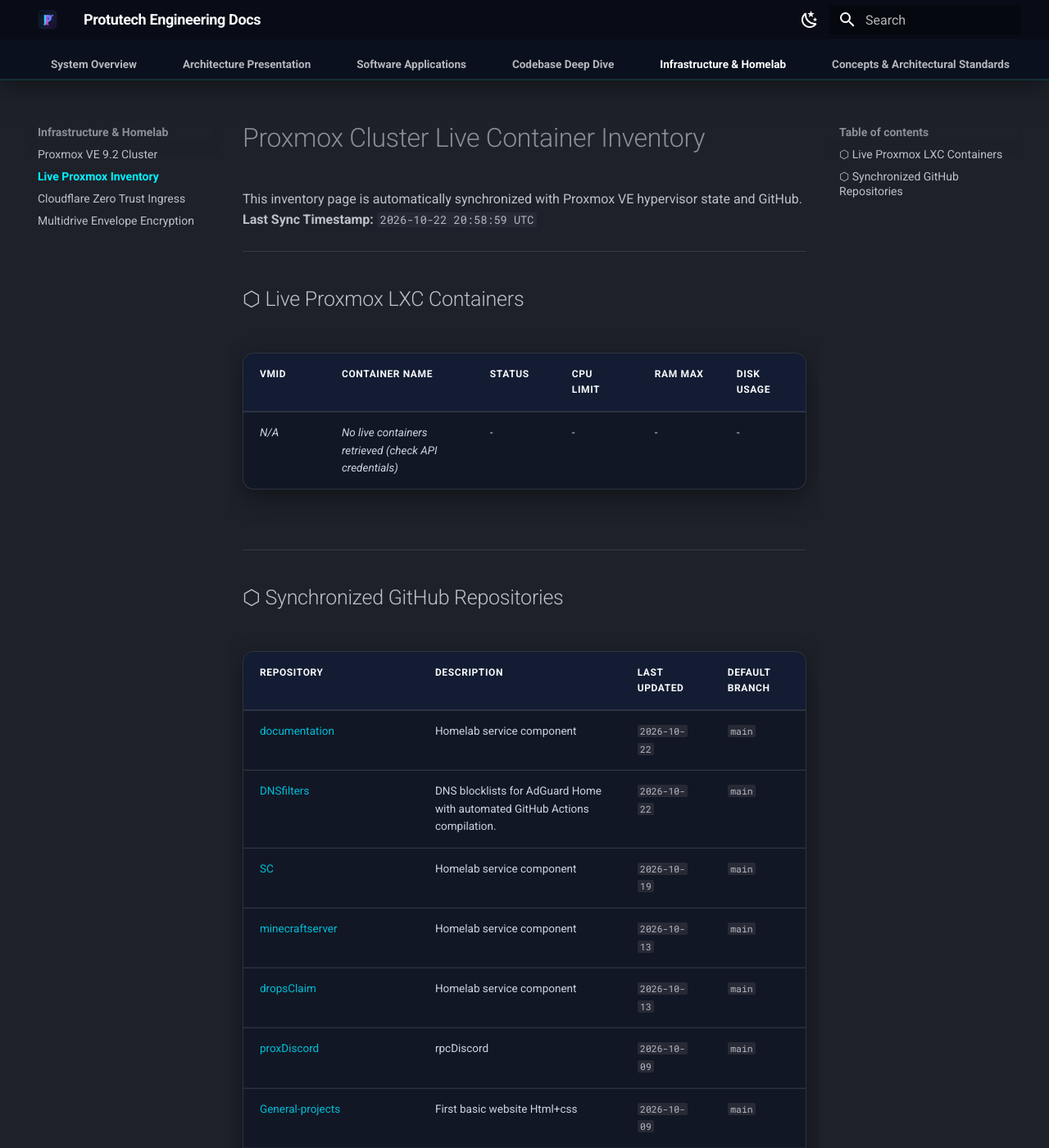
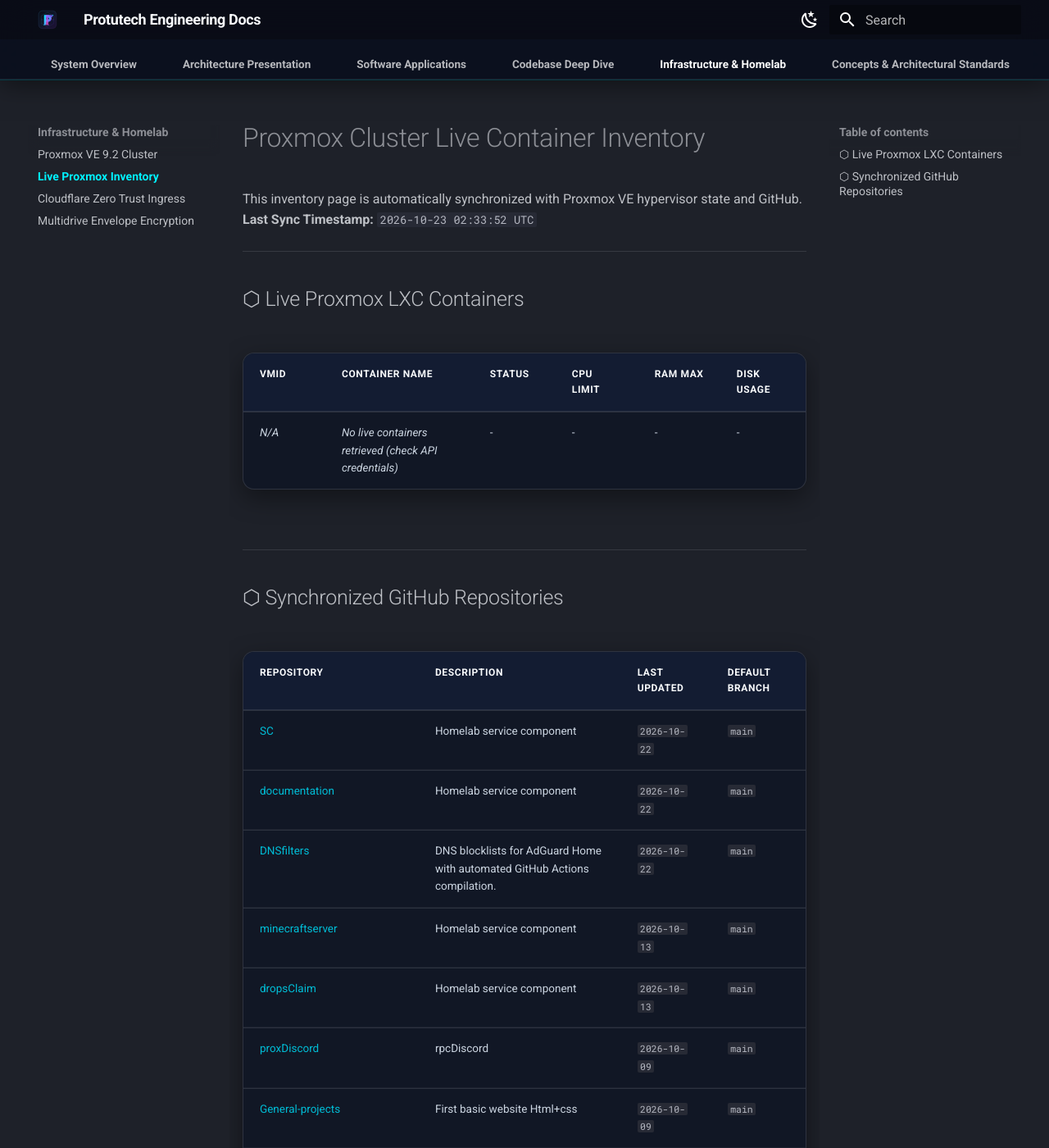
Before and after one commit to IAndrexI/documentation, an MkDocs documentation site: the page built from docs/infra/proxmox-live-inventory.md, in a window 1280 px wide and 1400 px high. Shown: the whole window at 82% size. Built offline with MkDocs 1.6.1 and Material for MkDocs 9.7.7, drawn with Linux system fonts in a browser that asks for light colours.

Commit message:
chore(auto-update): sync live Proxmox containers and GitHub repos [skip ci]

```diff
--- a/docs/infra/proxmox-live-inventory.md
+++ b/docs/infra/proxmox-live-inventory.md
@@ -1,7 +1,7 @@
 # Proxmox Cluster Live Container Inventory
 
 This inventory page is automatically synchronized with Proxmox VE hypervisor state and GitHub.
-**Last Sync Timestamp:** `2026-10-22 20:58:59 UTC`
+**Last Sync Timestamp:** `2026-10-23 02:33:52 UTC`
 
 ---
 
@@ -17,9 +17,9 @@
 
 | Repository | Description | Last Updated | Default Branch |
 | :--- | :--- | :--- | :--- |
+| [SC](https://github.com/IAndrexI/SC) | Homelab service component | `2026-10-22` | `main` |
 | [documentation](https://github.com/IAndrexI/documentation) | Homelab service component | `2026-10-22` | `main` |
 | [DNSfilters](https://github.com/IAndrexI/DNSfilters) | DNS blocklists for AdGuard Home with automated GitHub Actions compilation. | `2026-10-22` | `main` |
-| [SC](https://github.com/IAndrexI/SC) | Homelab service component | `2026-10-19` | `main` |
 | [minecraftserver](https://github.com/IAndrexI/minecraftserver) | Homelab service component | `2026-10-13` | `main` |
 | [dropsClaim](https://github.com/IAndrexI/dropsClaim) | Homelab service component | `2026-10-13` | `main` |
 | [proxDiscord](https://github.com/IAndrexI/proxDiscord) | rpcDiscord | `2026-10-09` | `main` |
```
